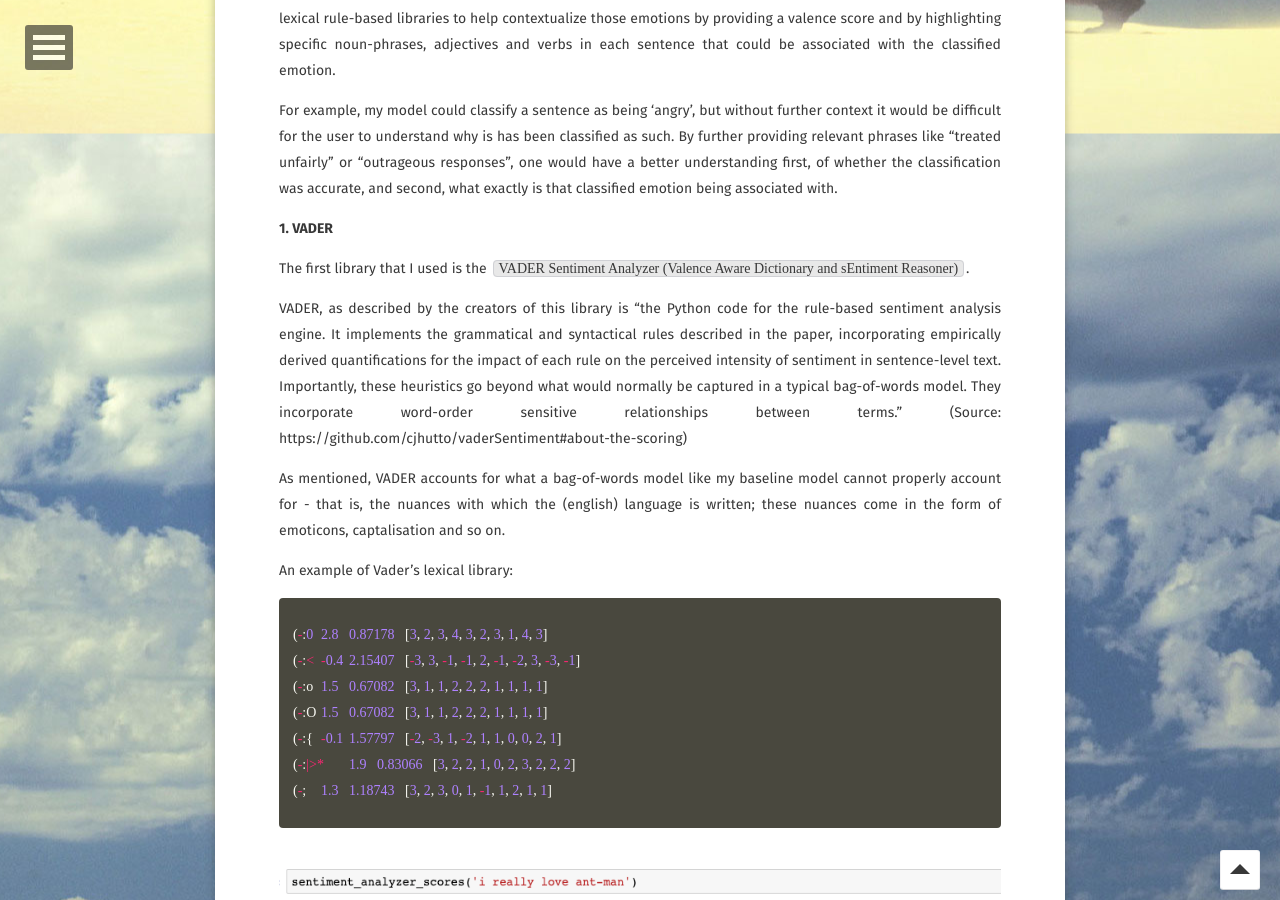
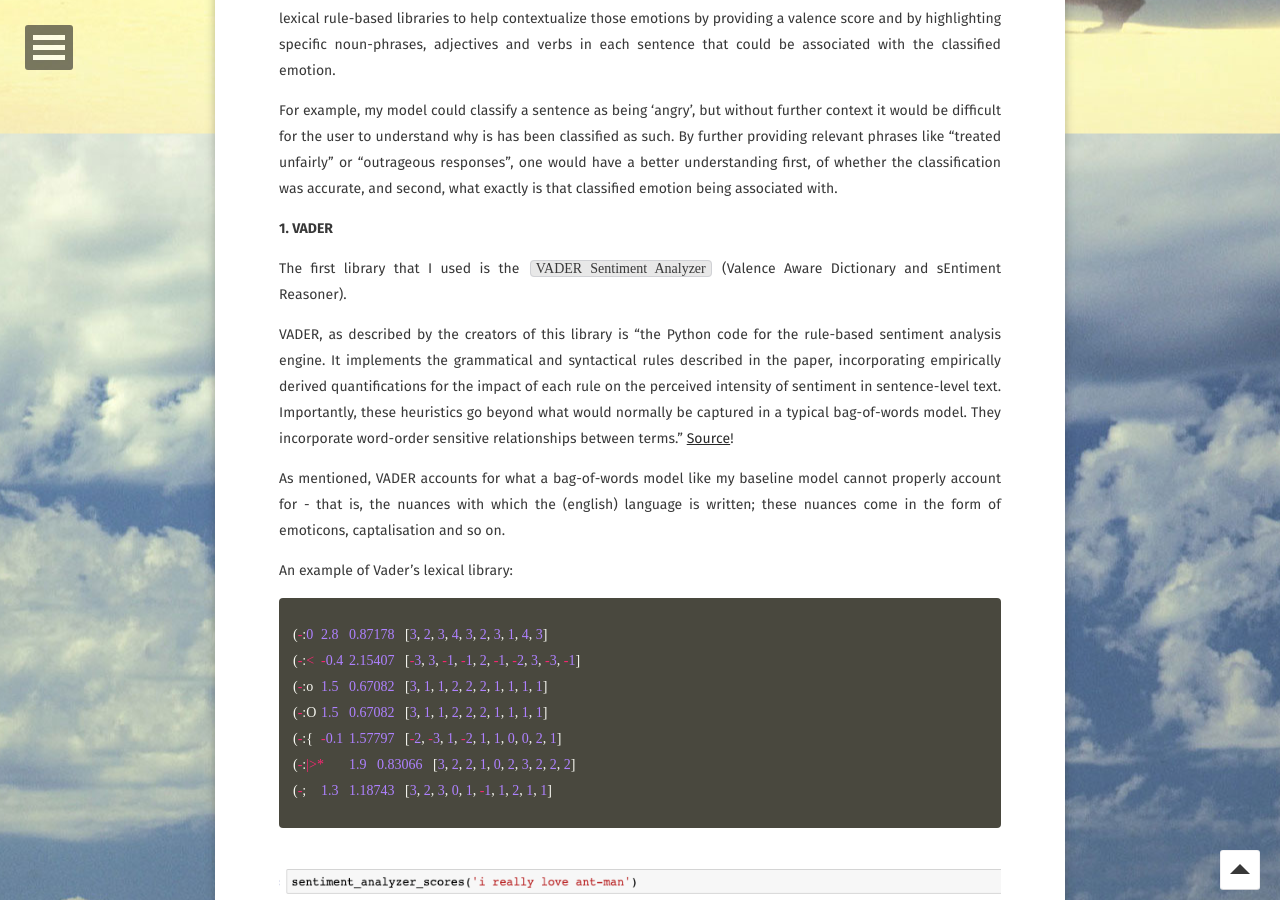
Before and after one commit to linusseah/linusseah.github.io, a Jekyll site: the page built from _posts/2018-02-21-capstone.md, in a window 1280 px wide and 900 px high, scrolled down 15379 px. Built offline with Jekyll 4.4.1, drawn with Linux system fonts in a browser that asks for light colours; some web fonts are replaced; comment, search, counter and statistics services are not loaded; some of the changed lines change nothing that is shown; some of the changed text lies outside the part shown.

Commit message:
Update 2018-02-21-capstone.md

```diff
--- a/_posts/2018-02-21-capstone.md
+++ b/_posts/2018-02-21-capstone.md
@@ -565,9 +565,9 @@
 
 **1. VADER**
 
-The first library that I used is the `VADER Sentiment Analyzer (Valence Aware Dictionary and sEntiment Reasoner)`.
+The first library that I used is the `VADER Sentiment Analyzer` (Valence Aware Dictionary and sEntiment Reasoner).
 
-VADER, as described by the creators of this library is "the Python code for the rule-based sentiment analysis engine. It implements the grammatical and syntactical rules described in the paper, incorporating empirically derived quantifications for the impact of each rule on the perceived intensity of sentiment in sentence-level text. Importantly, these heuristics go beyond what would normally be captured in a typical bag-of-words model. They incorporate word-order sensitive relationships between terms." (Source: https://github.com/cjhutto/vaderSentiment#about-the-scoring)
+VADER, as described by the creators of this library is "the Python code for the rule-based sentiment analysis engine. It implements the grammatical and syntactical rules described in the paper, incorporating empirically derived quantifications for the impact of each rule on the perceived intensity of sentiment in sentence-level text. Importantly, these heuristics go beyond what would normally be captured in a typical bag-of-words model. They incorporate word-order sensitive relationships between terms." [Source](https://github.com/cjhutto/vaderSentiment#about-the-scoring){:target="_blank"}!
 
 As mentioned, VADER accounts for what a bag-of-words model like my baseline model cannot properly account for - that is, the nuances with which the (english) language is written; these nuances come in the form of emoticons, captalisation and so on.
 
@@ -609,7 +609,7 @@
 **2. Textblob**
 
 Textblob is "a Python (2 and 3) library for processing textual data. It provides a consistent API for diving into common natural language processing (NLP) tasks such as part-of-speech tagging, noun phrase extraction, sentiment analysis, and more."
-(source: https://textblob.readthedocs.io/en/dev/quickstart.html#part-of-speech-tagging)
+[Source](https://textblob.readthedocs.io/en/dev/quickstart.html#part-of-speech-tagging){:target="_blank"}!
 
 I utilized Textblob to extract noun-phrases and it's part-of-speech (POS) tagging function to extract adjectives and verbs.
 
@@ -865,17 +865,16 @@
 	<img src="../assets/img/website.png">
 	<figcaption> Deployed application on Heroku </figcaption>
 </figure>
+<div markdown="0">
+	<a href="https://inside-out2.herokuapp.com/?" target="_blank" class="btn btn-info">
+		Check it out! </a>
+</div>
 
 Hurrah!
 
-You can view version 1 and 2 of the deployed application at the following links:
+You can view an older version of the application here too:
 <div markdown="0">
-	<a href="https://inside-out-emotions.herokuapp.com/results" target="_blank" class="btn btn-info">
-		Version 1 </a>
-</div>
-
-<div markdown="0">
-	<a href="https://inside-out2.herokuapp.com/?" target="_blank" class="btn btn-info">
+	<a href="https://inside-out-emotions.herokuapp.com" target="_blank" class="btn btn-info">
 		Version 1 </a>
 </div>
 
```
